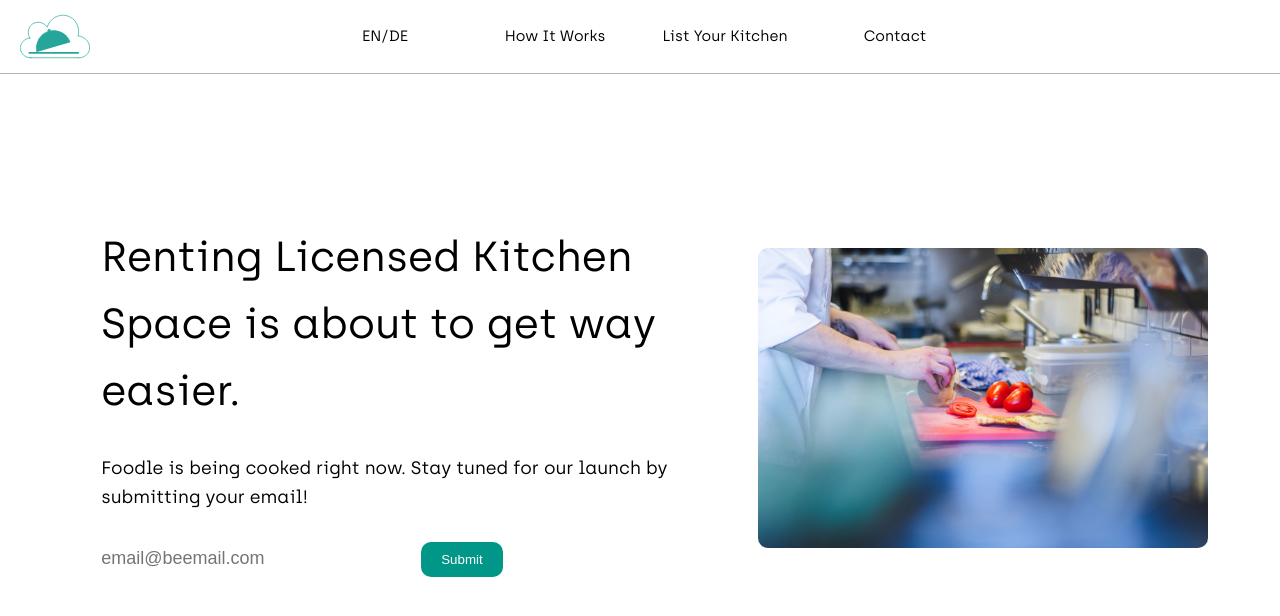
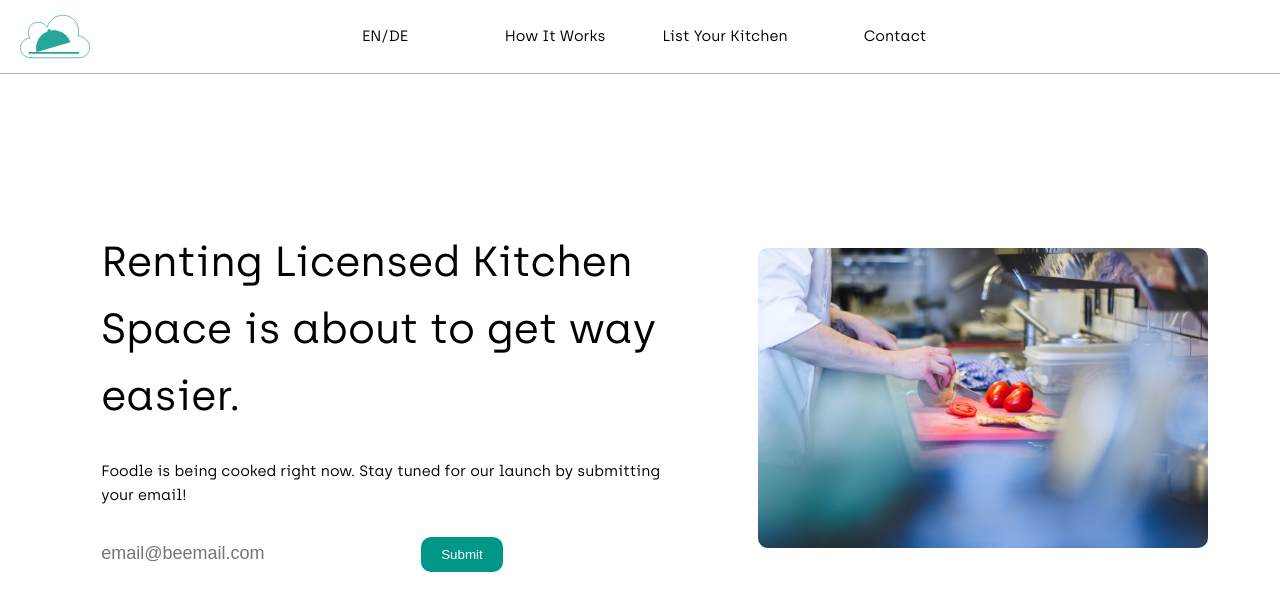
Before and after one commit to FoodleBerlin/foodle, a Next.js app: page / in a window 1280 px wide. Shown: the top 616 px of the page. Built offline with nearby package versions, Linux system fonts and the light colour scheme; a small style sheet from the web is missing.

Commit message:
style: change size  for headers and body text

```diff
--- a/pages/index.tsx
+++ b/pages/index.tsx
@@ -30,7 +30,7 @@ const Home: NextPage = () => {
           <h1 className={"header-primary"}>
             Renting Licensed Kitchen Space is about to get way easier.
           </h1>
-          <h2 className={"header-secondary"}>
+          <h2 className={"body-text"}>
             Foodle is being cooked right now. Stay tuned for our launch by
             submitting your email!
           </h2>
--- a/styles/base/_typography.scss
+++ b/styles/base/_typography.scss
@@ -15,7 +15,7 @@ body {
 }
 
 .header-secondary {
-  font-size: 1.8rem;
+  font-size: 2.8rem;
 }
 
 .heading-tertiary {
@@ -23,3 +23,11 @@ body {
 
 .section-title {
 }
+
+.body-text {
+  font-size: 1.5rem;
+}
+
+.small-text {
+  font-size: 1rem;
+}
```
